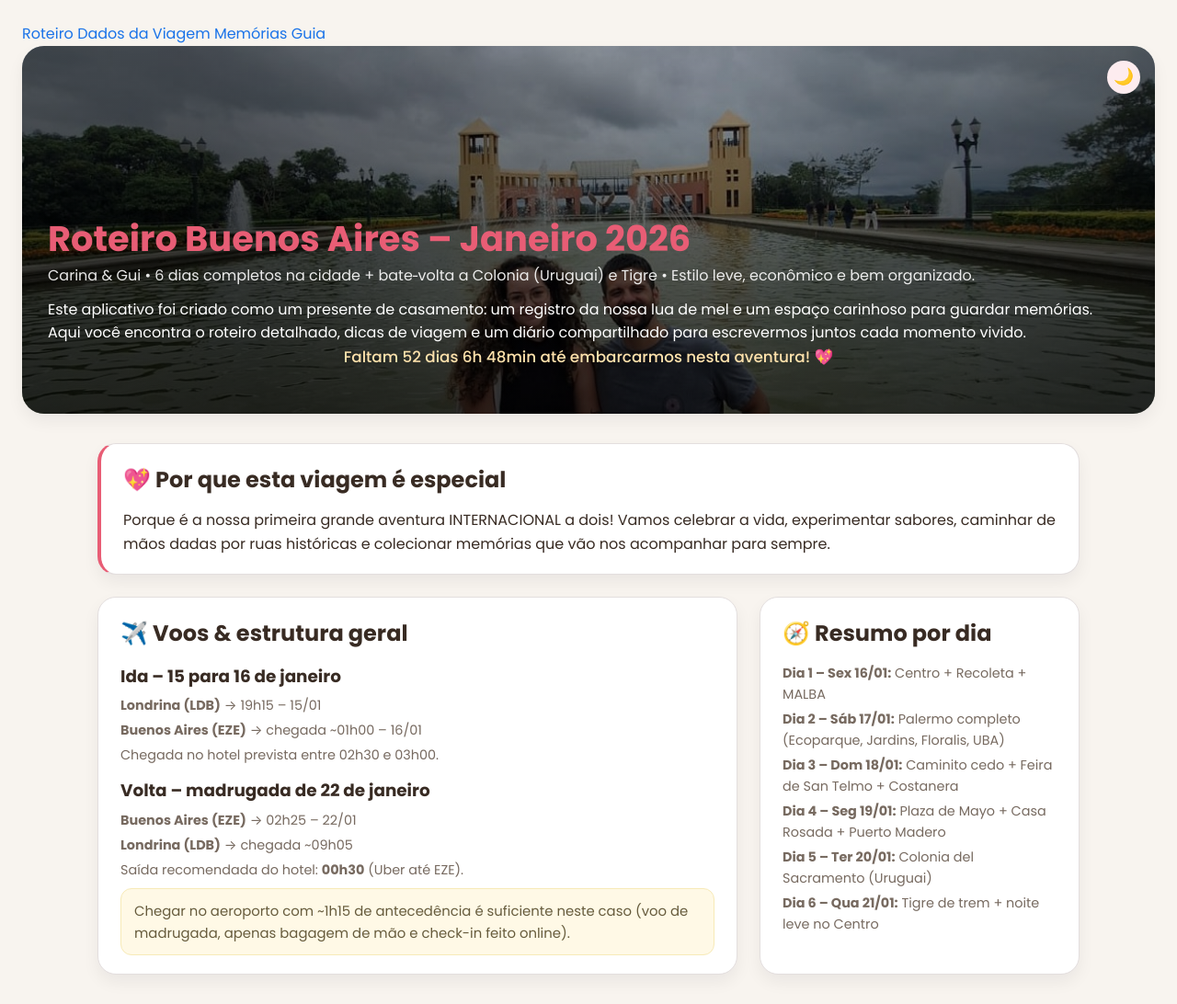
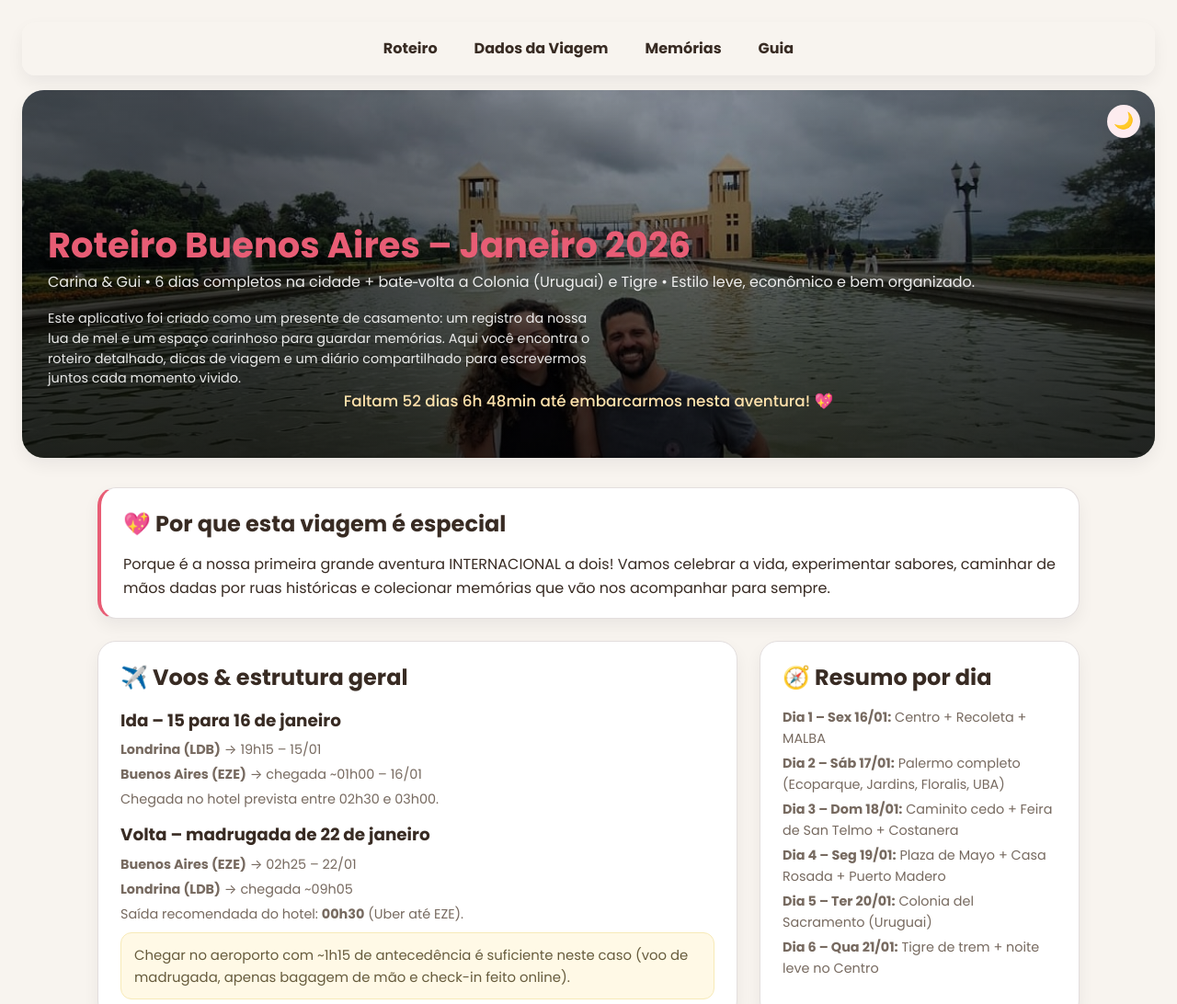
Before and after one commit to prof-guifonseca/luademel-memos, a website: page index.html in a window 1280 px wide. Shown: the top 1092 px of the page at 92% size. Drawn offline with Linux system fonts and the light colour scheme; no server answers.

Commit message:
Update styles.css

```diff
--- a/styles.css
+++ b/styles.css
@@ -759,6 +759,67 @@ a {
   margin-bottom: 12px;
 }
 
+/* ------------------------------------------------------------------
+   Navegação principal
+   A barra de navegação no topo da página conecta as seções principais
+   (roteiro, dados da viagem, memórias e guia). Ela permanece visível
+   quando o usuário rola a página e utiliza um fundo semitransparente
+   para se adaptar tanto ao modo claro quanto ao escuro. */
+.main-nav {
+  position: sticky;
+  top: 0;
+  z-index: 1000;
+  display: flex;
+  justify-content: center;
+  gap: 16px;
+  padding: 10px 16px;
+  margin-bottom: 16px;
+  background: var(--nav-bg);
+  backdrop-filter: blur(10px);
+  border-radius: 14px;
+  box-shadow: var(--shadow);
+}
+
+.main-nav .nav-link {
+  color: var(--text-main);
+  text-decoration: none;
+  font-weight: 600;
+  padding: 6px 12px;
+  border-radius: 8px;
+  transition: background 0.2s ease, color 0.2s ease;
+}
+
+.main-nav .nav-link:hover,
+.main-nav .nav-link:focus {
+  background: var(--accent-soft);
+  color: var(--accent);
+}
+
+/* Descrição do aplicativo dentro do hero */
+.app-description {
+  font-size: 0.9rem;
+  line-height: 1.5;
+  margin-top: 6px;
+  max-width: 600px;
+  color: rgba(255, 255, 255, 0.9);
+}
+
+/* Ajuste para a seção de dados da viagem */
+#trip-data {
+  margin-top: 32px;
+}
+#trip-data h2 {
+  margin-bottom: 12px;
+}
+
+/* Guia autônoma styling */
+#guide {
+  margin-top: 32px;
+}
+#guide h2 {
+  margin-bottom: 12px;
+}
+
 html.theme-dark .cloud-entry {
   background: #1e1f2b;
 }
```
